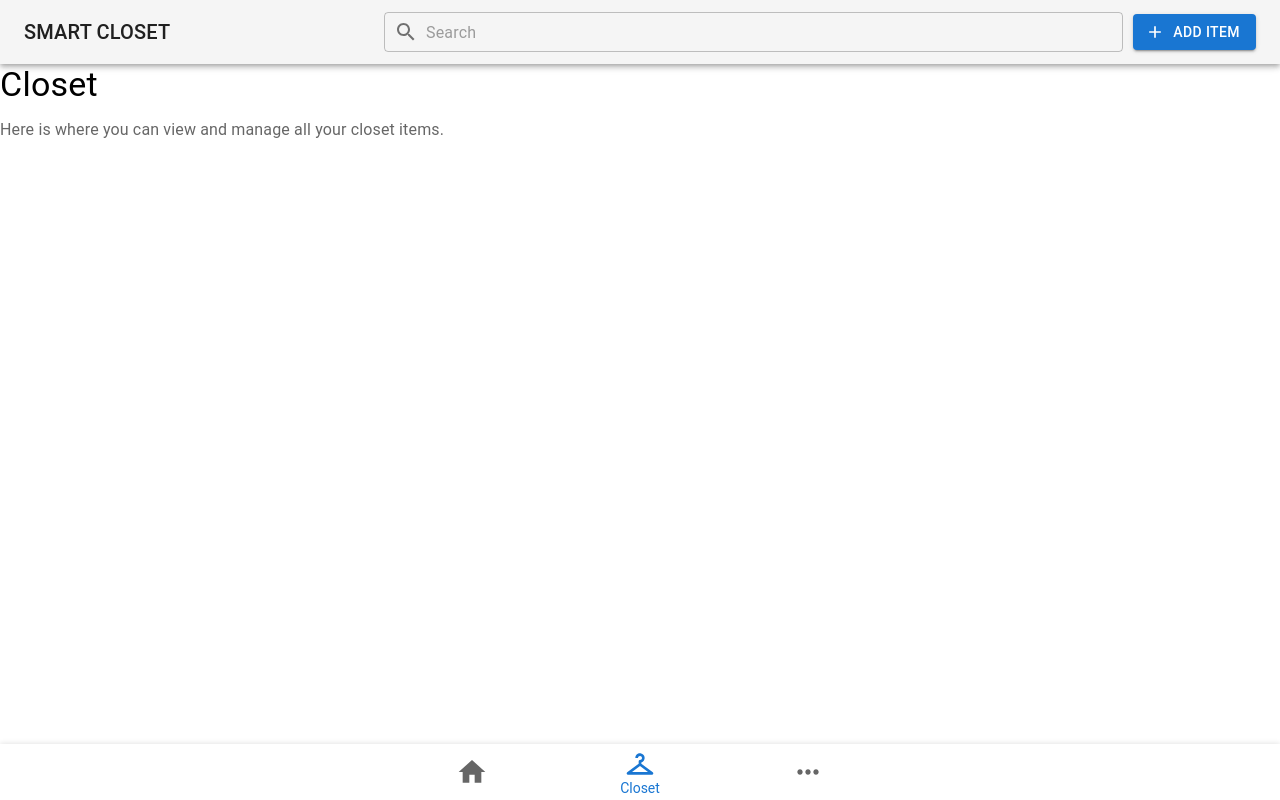
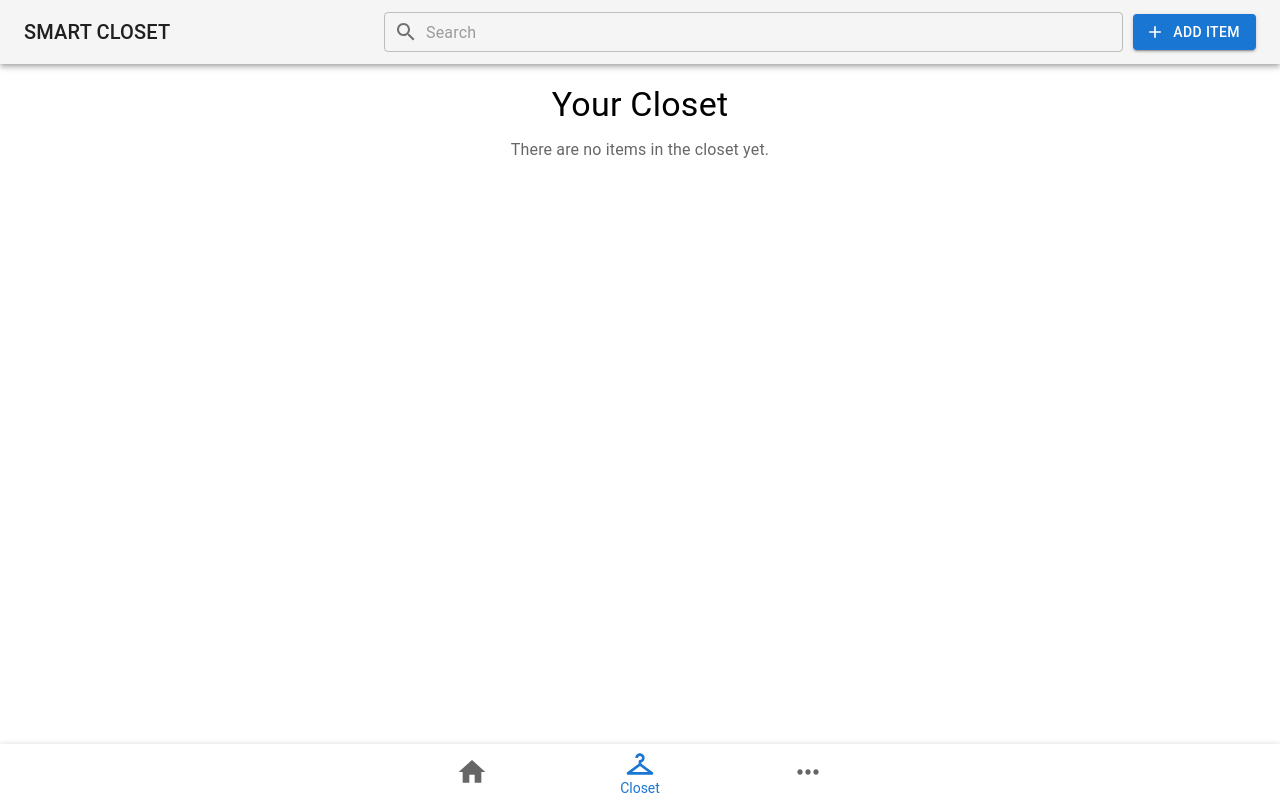
Before and after one commit to Tejaswini21nalla/smart-closet-ui, a React (Create React App) app: page /closet in a window 1280 px wide. Built offline with nearby package versions, Linux system fonts and the light colour scheme.

Commit message:
updated code for showing success message

```diff
--- a/src/SmartCloset.js
+++ b/src/SmartCloset.js
@@ -1,6 +1,6 @@
 import React, { useState } from 'react';
 import { BrowserRouter as Router, Route, Routes } from 'react-router-dom';
-import { Container } from '@mui/material';
+import { Snackbar, Alert, Container } from '@mui/material';
 import Header from './components/Header';
 import UploadDialog from './components/UploadDialog';
 import BottomNavigationBar from './components/BottomNavigationBar';
@@ -11,6 +11,8 @@ import MorePage from './pages/MorePage';
 function SmartCloset() {
   const [open, setOpen] = useState(false);
   const [file, setFile] = useState(null);
+  const [uploadedImages, setUploadedImages] = useState([]);
+  const [successMessage, setSuccessMessage] = useState(false);
 
   const handleClickOpen = () => setOpen(true);
   const handleClose = () => {
@@ -22,7 +24,10 @@ function SmartCloset() {
 
   const handleUpload = () => {
     if (file) {
-      console.log('File uploaded:', file);
+      // Simulate image upload
+      const imageUrl = URL.createObjectURL(file); // Create a temporary URL for the uploaded file
+      setUploadedImages((prevImages) => [...prevImages, imageUrl]);
+      setSuccessMessage(true); // Show success message
       handleClose();
     }
   };
@@ -42,10 +47,22 @@ function SmartCloset() {
           file={file}
         />
 
+        {/* Success Snackbar */}
+        <Snackbar
+          open={successMessage}
+          autoHideDuration={5000}
+          onClose={() => setSuccessMessage(false)}
+          anchorOrigin={{ vertical: 'top', horizontal: 'center' }}
+        >
+          <Alert onClose={() => setSuccessMessage(false)} severity="success" sx={{ width: '100%' }}>
+            Image uploaded successfully!
+          </Alert>
+        </Snackbar>
+
         {/* Routes for Page Navigation */}
         <Routes>
-          <Route path="/" element={<HomePage />} />
-          <Route path="/closet" element={<ClosetPage />} />
+          <Route path="/" element={<HomePage onAddClick={handleClickOpen} />} />
+          <Route path="/closet" element={<ClosetPage uploadedImages={uploadedImages} />} />
           <Route path="/more" element={<MorePage />} />
         </Routes>
 
--- a/src/pages/ClosetPage.js
+++ b/src/pages/ClosetPage.js
@@ -1,16 +1,29 @@
 import React from 'react';
-import { Typography } from '@mui/material';
+import { Box, Typography, Grid, Paper } from '@mui/material';
 
-function ClosetPage() {
+function ClosetPage({ uploadedImages }) {
   return (
-    <div>
+    <Box sx={{ padding: '20px', textAlign: 'center' }}>
       <Typography variant="h4" gutterBottom>
-        Closet
+        Your Closet
       </Typography>
-      <Typography color="textSecondary">
-        Here is where you can view and manage all your closet items.
-      </Typography>
-    </div>
+
+      {uploadedImages.length === 0 ? (
+        <Typography color="textSecondary">
+          There are no items in the closet yet.
+        </Typography>
+      ) : (
+        <Grid container spacing={2} justifyContent="center">
+          {uploadedImages.map((image, index) => (
+            <Grid item key={index}>
+              <Paper elevation={3} sx={{ padding: '10px' }}>
+                <img src={image} alt={`Uploaded item ${index + 1}`} style={{ width: '150px', height: '150px', objectFit: 'cover' }} />
+              </Paper>
+            </Grid>
+          ))}
+        </Grid>
+      )}
+    </Box>
   );
 }
 
```
